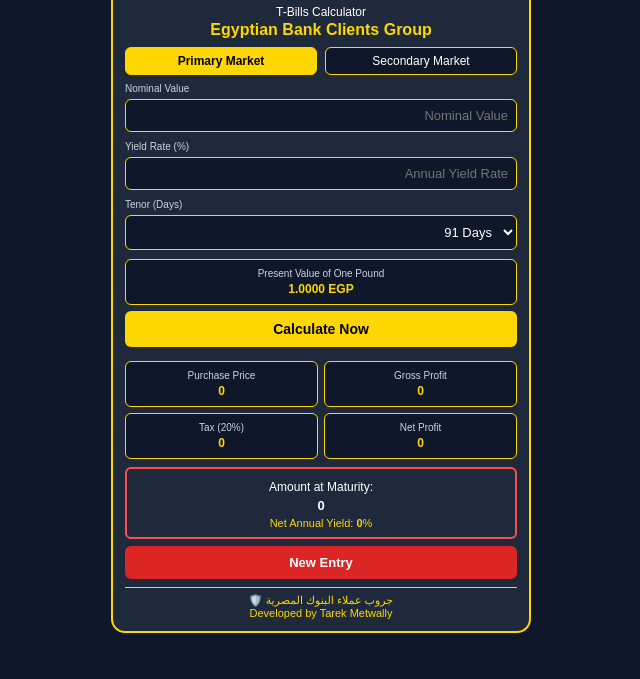
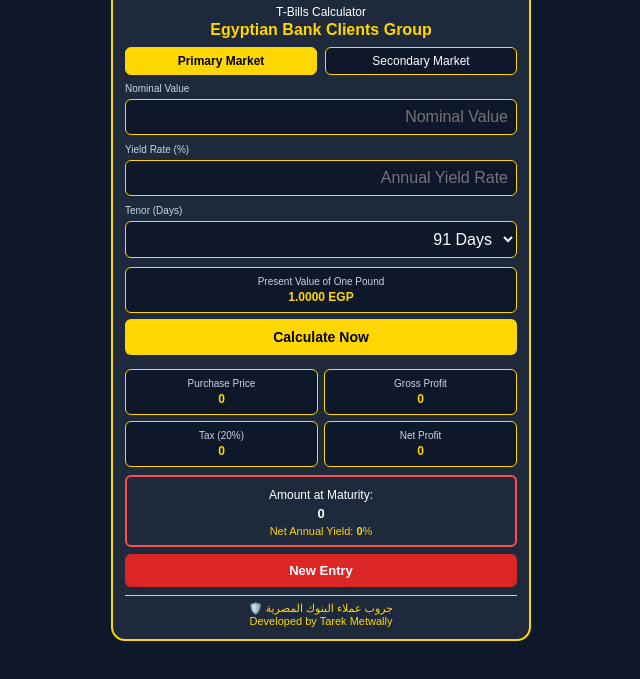
Before and after one commit to tarekcbe-a11y/egypt-treasury-bills-center, a plain HTML site: page index.html in a window 1280 px wide. Both pictures are taken after a click on the button "English". Shown: the part 63-742 px from the top of the page, without its empty margins (319-959 px from the left). Drawn offline with Linux system fonts and the light colour scheme.

Commit message:
Update index.html

```diff
--- a/index.html
+++ b/index.html
@@ -121,7 +121,7 @@
             text-align: right;
             box-sizing: border-box;
             cursor: pointer;
-            font-size: 13px;
+            font-size: 16px;
         }
 
         .calc-btn {
@@ -166,7 +166,6 @@
             word-break: break-all;
         }
 
-        /* مستطيل القيمة الحالية بنفس حجم مستطيلات النتائج */
         .pv-card {
             background: #0f172a;
             padding: 8px;
@@ -197,7 +196,6 @@
             margin-top: 8px;
         }
 
-        /* زر إدخال جديد أسفل النتائج النهائية */
         .new-btn {
             width: 100%;
             padding: 9px;
@@ -254,7 +252,6 @@
         <select id="days"></select>
     </div>
 
-    <!-- القيمة الحالية للجنيه بحجم مستطيلات النتائج -->
     <div class="pv-card">
         <span id="lblPV">القيمة الحالية للجنيه</span>
         <h4 id="resPV">0.0000 جنيه</h4>
@@ -299,7 +296,6 @@
         </span>
     </div>
 
-    <!-- إدخال جديد في مكانه الصحيح -->
     <button class="new-btn" id="newBtn" onclick="newEntry()">إدخال جديد</button>
 
     <div class="footer">
@@ -382,9 +378,11 @@
             ? 'المبلغ المسترد نهاية المدة:'
             : 'Amount at Maturity:';
 
+        const annualYield = $('resAnnualYield').innerText;
+
         $('lblAnnualYield').innerHTML = isAr
-            ? 'نسبة العائد السنوي: <b id="resAnnualYield">0</b>%'
-            : 'Net Annual Yield: <b id="resAnnualYield">0</b>%';
+            ? 'نسبة العائد السنوي: <b id="resAnnualYield">' + annualYield + '</b>%'
+            : 'Net Annual Yield: <b id="resAnnualYield">' + annualYield + '</b>%';
 
         $('nominal').placeholder = isAr ? 'القيمة' : 'Nominal Value';
         $('rate').placeholder = isAr ? 'سعر العائد السنوي' : 'Annual Yield Rate';
@@ -439,25 +437,12 @@
             return;
         }
 
-        // القيمة الحالية للجنيه
         const pvFactor = getPVFactor();
-
-        // سعر الشراء
         const price = P * pvFactor;
-
-        // الربح الإجمالي
         const profit = P - price;
-
-        // الضريبة
         const tax = profit * 0.20;
-
-        // صافي الربح
         const netProfit = profit - tax;
-
-        // المبلغ المسترد
         const finalAmount = price + netProfit;
-
-        // العائد السنوي الصافي
         const annualYield = (netProfit / price) * (365 / D) * 100;
 
         $('resPV').innerText =
```
